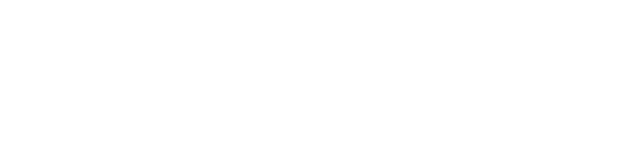
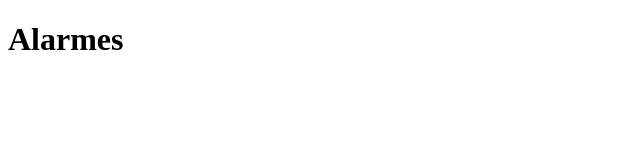
Before and after one commit to kleytonric/Alarmes, a plain HTML site: page index.html in a window 1280 px wide. Shown: the whole page, without its empty margins (0-640 px from the left). Drawn offline with Linux system fonts and the light colour scheme.

Commit message:
commit_luana2

```diff
--- a/index.html
+++ b/index.html
@@ -1,11 +1,15 @@
 <!DOCTYPE html>
 <html lang="pt-BR">
+
 <head>
     <meta charset="UTF-8">
     <meta name="viewport" content="width=device-width, initial-scale=1.0">
-    <title>Document</title>
+    <title>!alerta!</title>
 </head>
+
 <body>
+    <h1>Alarmes</h1>
 
 </body>
+
 </html>
```
